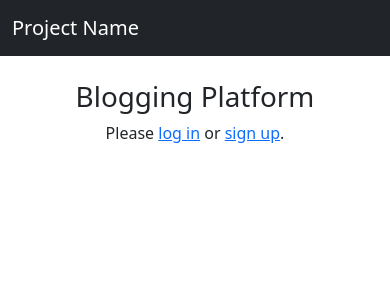
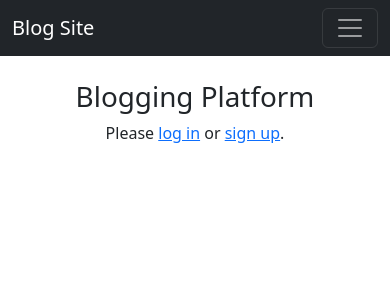
Before and after one commit to Fatima-NW/Blogging-Platform, a Django app: page / in a window 390 px wide. Shown: the top 300 px of the page. Run offline with Django 5.2, Linux system fonts and the light colour scheme; parts of the project's set-up code (start-up, migrations or seed data) failed here and were passed over.

Commit message:
Fix nav bar for small screens

```diff
--- a/templates/base.html
+++ b/templates/base.html
@@ -11,16 +11,27 @@ Features:
 <!DOCTYPE html>
 <html lang="en">
 <head>
+    {% load static %}
     <meta charset="UTF-8">
     <title>{% block title %}My Project{% endblock %}</title>
+    <link rel="icon" type="image/x-icon" href="{% static 'favicon.ico' %}">
     <link rel="stylesheet" href="https://cdn.jsdelivr.net/npm/bootstrap@5.3.0/dist/css/bootstrap.min.css">
 </head>
+
 <body>
     <!-- Navigation bar -->
     <nav class="navbar navbar-expand-lg navbar-dark bg-dark mb-4">
         <div class="container-fluid">
-            <a class="navbar-brand" href="{% url 'home' %}">Project Name</a>
-            <div class="collapse navbar-collapse">
+            <a class="navbar-brand" href="{% url 'home' %}">Blog Site</a>
+
+            <!-- Toggler button for small screens -->
+            <button class="navbar-toggler" type="button" data-bs-toggle="collapse" data-bs-target="#navbarNav"
+                    aria-controls="navbarNav" aria-expanded="false" aria-label="Toggle navigation">
+                <span class="navbar-toggler-icon"></span>
+            </button>
+
+            <!-- Collapsible content -->
+            <div class="collapse navbar-collapse" id="navbarNav">
                 <ul class="navbar-nav ms-auto">
                     {% if user.is_authenticated %}
                         <li class="nav-item"><a class="nav-link" href="{% url 'post_list' %}">Blogs</a></li>
@@ -34,6 +45,7 @@ Features:
         </div>
     </nav>
 
+    <!--Success Messages-->
     {% if messages %}
         <div class="container mt-2">
             {% for message in messages %}
@@ -45,6 +57,7 @@ Features:
         </div>
     {% endif %}
 
+    <!-- For child template-->
     <div class="container">
         {% block content %}
         <!-- Child template content goes here -->
```
